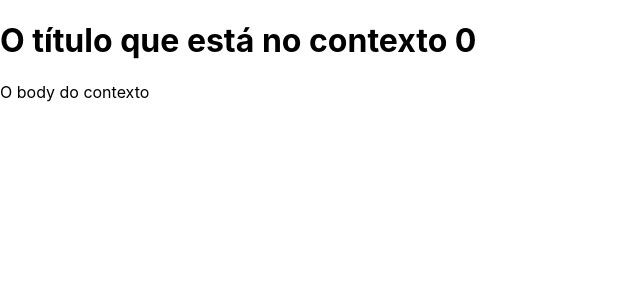
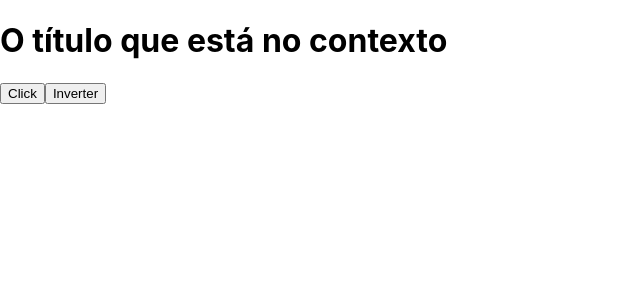
Before and after one commit to xphenriquex/react-hooks, a React (Create React App) app: page / in a window 1280 px wide. Shown: the top 300 px of the page, without its empty margins (0-640 px from the left). Built offline with nearby package versions, Linux system fonts and the light colour scheme.

Commit message:
useReducer - React Hooks - Parte 1

```diff
--- a/src/App.js
+++ b/src/App.js
@@ -1,12 +1,47 @@
+import { useReducer } from 'react';
 import './App.css';
-import { Div } from './components/Div';
-import { AppContext } from './context/AppContext';
+
+export const globalState = {
+  title: 'O título que está no contexto',
+  body: 'O body do contexto',
+  counter: 0
+};
+
+const reducer = (state, action) => {
+  switch(action.type) {
+    case 'muda':
+      console.log('Chamou muda com', action.payload)
+      return { ...state, title: action.payload };
+
+    case 'inverter':
+      console.log('Chamou inverter')
+      const { title } = state;
+      return { ...state, title: title.split('').reverse().join('') };
+
+    default:
+      return {...state };
+  }
+};
 
 function App() {
+  const [state, dipatch] = useReducer(reducer, globalState);
+  const { title } = state;
+
   return (
-  <AppContext>
-    <Div />
-  </AppContext>
+    <div>
+      <h1>{title}</h1>
+      <button
+        onClick={() =>
+          dipatch({
+            type: 'muda',
+            payload: new Date().toLocaleString('pt-br')
+          })
+        }
+      >
+        Click
+      </button>
+      <button onClick={() => dipatch({ type: 'inverter' })}>Inverter</button>
+    </div>
   );
 }
 
```
